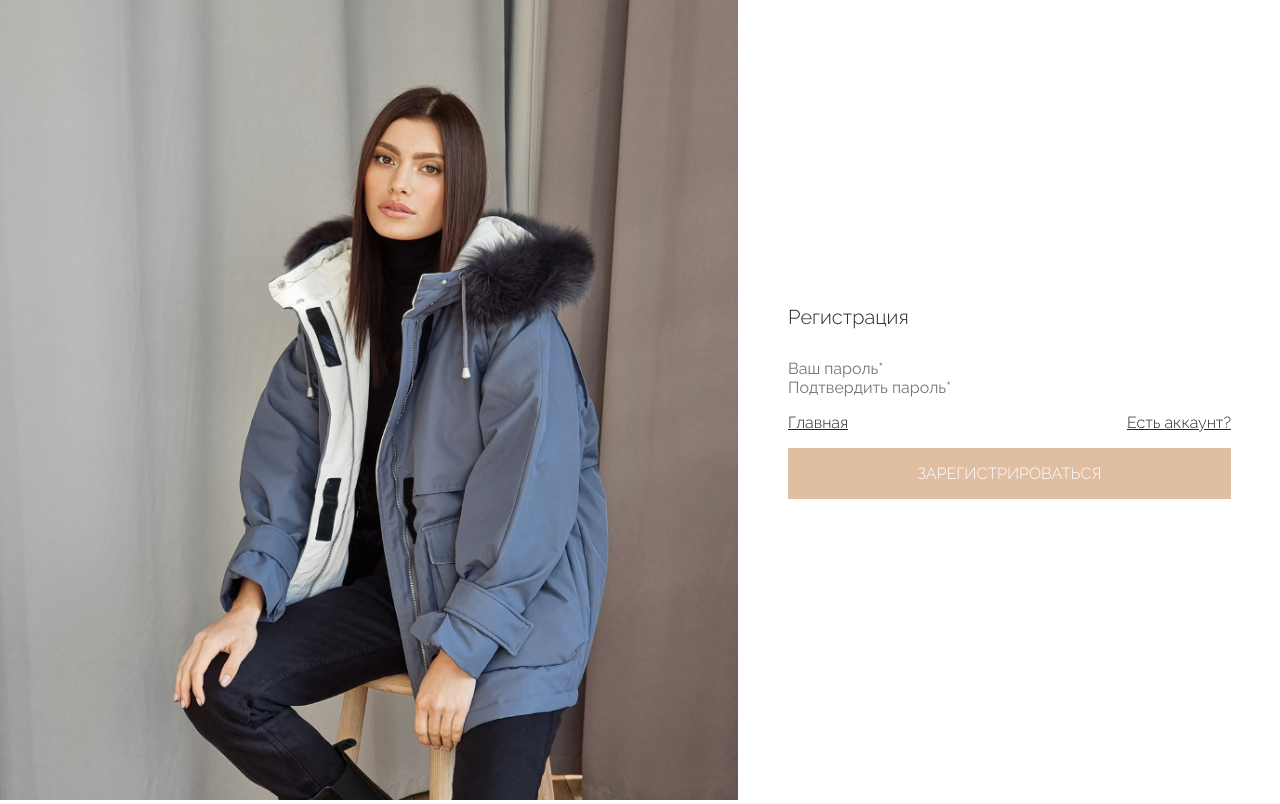
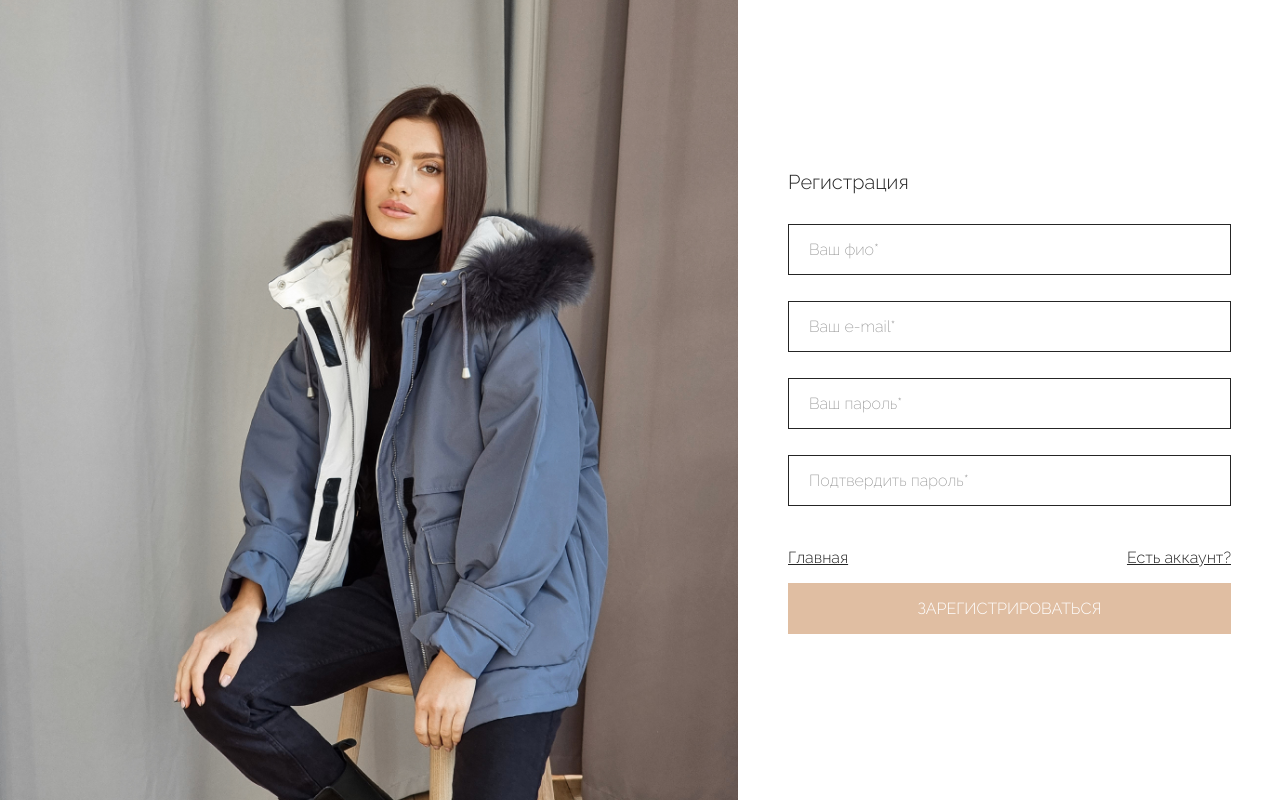
Before and after one commit to Sagyndyk840/marketplace-frontend-day, a Vue app: page /register in a window 1280 px wide. Built offline with nearby package versions, Linux system fonts and the light colour scheme.

Commit message:
register

```diff
--- a/src/pages/LoginPage.vue
+++ b/src/pages/LoginPage.vue
@@ -7,6 +7,7 @@ import useVuelidate from "@vuelidate/core";
 
 export default {
   name: "LoginPage",
+  components: {Input, Button, ClipLoader},
   setup () {
     return {v$: useVuelidate() }
   },
@@ -41,7 +42,6 @@ export default {
       if (this.v$.$error) return
     }
   },
-  components: {Input, Button, ClipLoader}
 }
 </script>
 
@@ -59,7 +59,7 @@ export default {
           <router-link :to="{name: 'HomePage'}">Главная</router-link>
           <router-link :to="{name: 'RegisterPage'}">Нет аккаунта?</router-link>
         </div>
-        <Button title="Войти" :loader="false">
+        <Button @click="login" title="Войти" :loader="false">
           <template v-slot:loader>
             <clip-loader :loading="false" color="white"></clip-loader>
           </template>
--- a/src/pages/RegisterPage.vue
+++ b/src/pages/RegisterPage.vue
@@ -1,10 +1,58 @@
 <script>
 import Button from "@/components/Button.vue";
 import ClipLoader from "vue-spinner/src/ClipLoader.vue";
+import {email, helpers, minLength, required, sameAs} from "@vuelidate/validators";
+import useVuelidate from "@vuelidate/core";
+import Input from "@/components/Input.vue";
 
 export default {
   name: "RegisterPage",
-  components: {Button, ClipLoader}
+  components: {Button, ClipLoader, Input},
+  setup () {
+    return { v$: useVuelidate() }
+  },
+  data () {
+    return {
+      form: {
+        name: '',
+        email: '',
+        password: '',
+        password_confirmation: '',
+      }
+    }
+  },
+  methods: {
+    async register () {
+      this.v$.$validate()
+      if (this.v$.$error) return
+    }
+  },
+  validations () {
+    return {
+      form: {
+        name: {
+          required: helpers.withMessage('Пожалуйста, заполните обязательное поле', required),
+          $autoDirty: true
+        },
+        email: {
+          email : helpers.withMessage('Вы ввели неверный email', email),
+          required: helpers.withMessage('Пожалуйста, заполните обязательное поле', required),
+          $autoDirty: true
+        },
+        password: {
+          required: helpers.withMessage('Пожалуйста, заполните обязательное поле', required),
+          $autoDirty: true,
+          minLength: helpers.withMessage(`Минимальная длина: 8 символа`, minLength(8))
+        },
+        password_confirmation: {
+          required: helpers.withMessage('Пожалуйста, заполните обязательное поле', required),
+          $autoDirty: true,
+          minLength: helpers.withMessage(`Минимальная длина: 8 символа`, minLength(8)),
+          sameAsPassword: helpers.withMessage(`Пароли не совпадают`, sameAs(this.form.password))
+        }
+      }
+    }
+  }
 }
 </script>
 
@@ -16,13 +64,15 @@ export default {
     <div class="auth-right">
       <div class="auth-card w-443">
         <h2 class="title auth-title">Регистрация</h2>
-        <input type="text" class="input w-443" placeholder="Ваш пароль*"/>
-        <input type="text" class="input w-443" placeholder="Подтвердить пароль*"/>
+        <Input :disabled="false" type="text"  placeholder="Ваш фио*" v-model:value="form.name" :errors="v$.form.name.$errors"/>
+        <Input :disabled="false" type="text"  placeholder="Ваш e-mail*" v-model:value="form.email" :errors="v$.form.email.$errors"/>
+        <Input :disabled="false" type="password"  placeholder="Ваш пароль*" v-model:value="form.password" :errors="v$.form.password.$errors"/>
+        <Input :disabled="false" type="password"  placeholder="Подтвердить пароль*" v-model:value="form.password_confirmation" :errors="v$.form.password_confirmation.$errors"/>
         <div class="auth-inner">
           <router-link :to="{name: 'HomePage'}">Главная</router-link>
           <router-link :to="{name: 'LoginPage'}">Есть аккаунт?</router-link>
         </div>
-        <Button title="ЗАРЕГИСТРИРОВАТЬСЯ" :loader="false">
+        <Button @click="register" title="ЗАРЕГИСТРИРОВАТЬСЯ" :loader="false">
           <template v-slot:loader>
             <clip-loader :loading="false" color="white"></clip-loader>
           </template>
```
